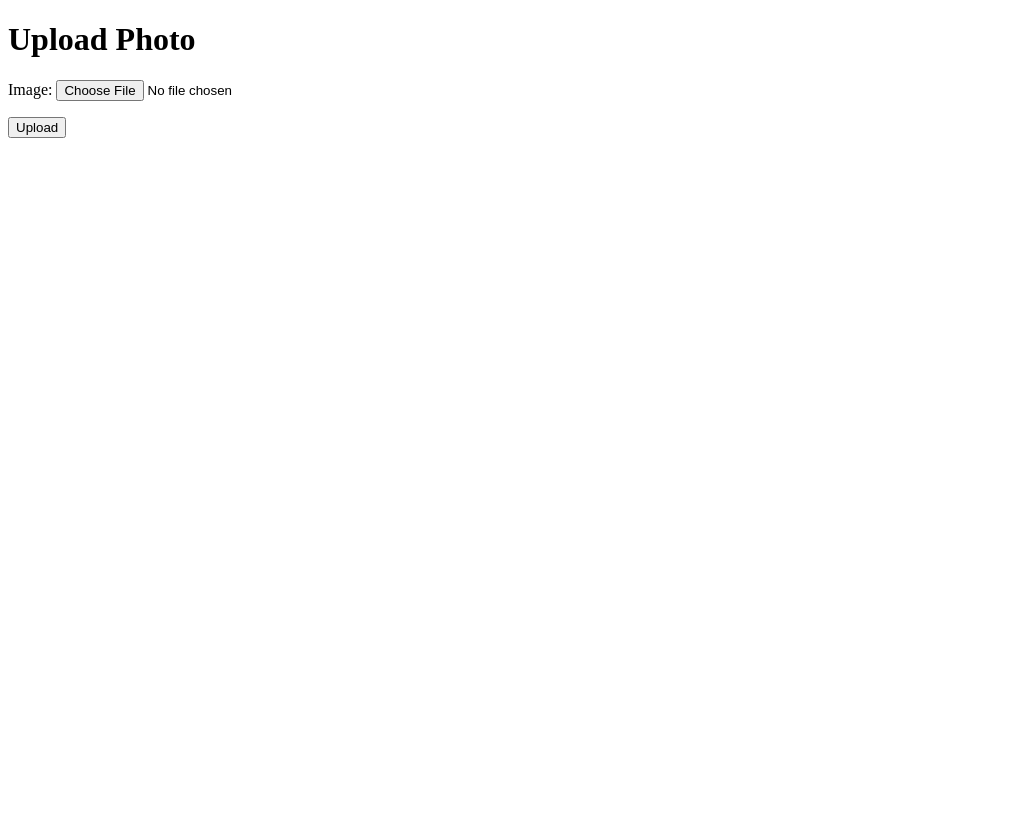
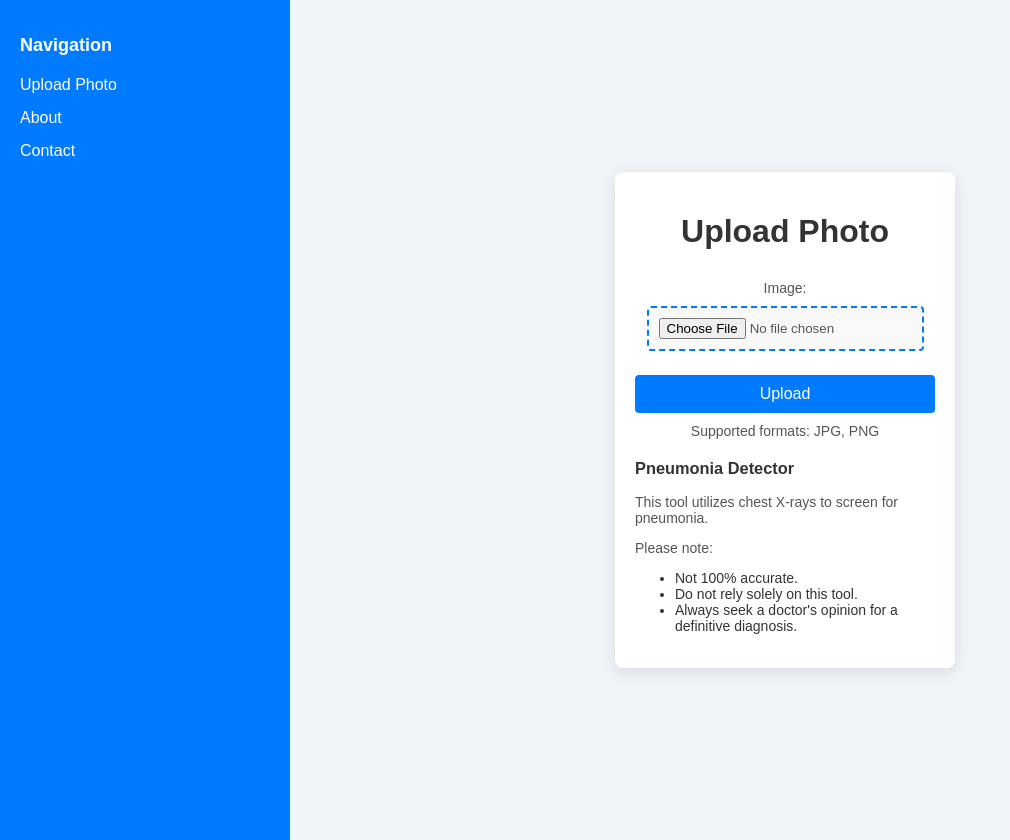
Before and after one commit to devrg0001/HealthAI, a Django app: page / in a window 1280 px wide. Shown: the whole page, without its empty margins (0-1010 px from the left). Before the commit the page ends 138 px from the top, so only its background shows below. Run offline with Django 4.2, Linux system fonts and the light colour scheme.

Commit message:
made things look pretty, changed secret key and debug to be local, so if you want to run a s a website, that needs to be changed

```diff
--- a/pneumonia_website/settings.py
+++ b/pneumonia_website/settings.py
@@ -27,12 +27,12 @@ MEDIA_ROOT = os.path.join(BASE_DIR, 'media')
 
 # SECURITY WARNING: keep the secret key used in production secret!
 
-SECRET_KEY = os.getenv('DJANGO_SECRET_KEY')
+SECRET_KEY = 'H=2854o04566@_&#47tgzd5h^74fd#z52db54445bef460'
 
 # SECURITY WARNING: don't run with debug turned on in production!
-DEBUG = False
+DEBUG = True
 
-ALLOWED_HOSTS = ['Startups-and-Service-Med.onrender.com',]
+ALLOWED_HOSTS = ['Startups-and-Service-Med.onrender.com', '127.0.0.1']
 
 
 # Application definition
--- a/website/templates/upload_photo.html
+++ b/website/templates/upload_photo.html
@@ -1,14 +1,158 @@
 <!DOCTYPE html>
-<html>
+<html lang="en">
+
 <head>
-    <title>Upload Photo</title>
+    <meta charset="UTF-8">
+    <meta name="viewport" content="width=device-width, initial-scale=1.0">
+    <title>Pneumonia Detector - Upload Photo</title>
+    <style>
+        body {
+            font-family: Arial, sans-serif;
+            background-color: #f0f4f8;
+            display: flex;
+            margin: 0;
+        }
+
+        .sidebar {
+            width: 250px;
+            background-color: #007BFF;
+            color: white;
+            padding: 20px;
+            height: 100vh; /* Full height */
+        }
+
+        .sidebar h2 {
+            color: white;
+            margin-bottom: 20px;
+            font-size: 18px;
+        }
+
+        .sidebar ul {
+            list-style-type: none;
+            padding: 0;
+        }
+
+        .sidebar ul li {
+            margin: 15px 0;
+        }
+
+        .sidebar ul li a {
+            color: white;
+            text-decoration: none;
+        }
+
+        .sidebar ul li a:hover {
+            text-decoration: underline;
+        }
+
+        .content {
+            flex-grow: 1;
+            display: flex;
+            justify-content: center;
+            align-items: center;
+            padding: 20px;
+        }
+
+        .container {
+            background-color: white;
+            border-radius: 8px;
+            box-shadow: 0 4px 15px rgba(0, 0, 0, 0.1);
+            padding: 20px;
+            width: 300px;
+            text-align: center;
+        }
+
+        h1 {
+            color: #333;
+            margin-bottom: 20px;
+        }
+
+        form {
+            display: flex;
+            flex-direction: column;
+            align-items: stretch;
+        }
+
+        input[type="file"] {
+            margin: 10px 0;
+            border: 2px dashed #007BFF;
+            border-radius: 4px;
+            padding: 10px;
+            background-color: #f9f9f9;
+        }
+
+        button {
+            background-color: #007BFF;
+            color: white;
+            border: none;
+            border-radius: 4px;
+            padding: 10px;
+            cursor: pointer;
+            font-size: 16px;
+            transition: background-color 0.3s;
+        }
+
+        button:hover {
+            background-color: #0056b3;
+        }
+
+        p {
+            font-size: 14px;
+            color: #555;
+            margin-top: 10px;
+        }
+
+        .instructions {
+            margin-top: 20px;
+            text-align: left;
+            font-size: 14px;
+            color: #333;
+        }
+
+        .result-message {
+            margin-top: 20px;
+            font-size: 16px;
+            color: #FF4136; /* Red color for emphasis */
+        }
+    </style>
 </head>
+
 <body>
+    <div class="sidebar">
+        <h2>Navigation</h2>
+        <ul>
+            <li><a href="#upload">Upload Photo</a></li>
+            <li><a href="#about">About</a></li>
+            <li><a href="#contact">Contact</a></li>
+        </ul>
+    </div>
+
+    <div class="content">
+        <div class="container">
             <h1>Upload Photo</h1>
             <form method="post" enctype="multipart/form-data">
                 {% csrf_token %}
                 {{ form.as_p }}
                 <button type="submit">Upload</button>
             </form>
+            <p>Supported formats: JPG, PNG</p>
+
+            {% if result_message %}
+                <p class="result-message">{{ result_message }}</p>
+            {% endif %}
+
+            <div class="instructions">
+                <h3>Pneumonia Detector</h3>
+                <p>This tool utilizes chest X-rays to screen for pneumonia.</p>
+                <p>Please note:</p>
+                <ul>
+                    <li>Not 100% accurate.</li>
+                    <li>Do not rely solely on this tool.</li>
+                    <li>Always seek a doctor's opinion for a definitive diagnosis.</li>
+                </ul>
+            </div>
+        </div>
+    </div>
 </body>
+
 </html>
--- a/website/views.py
+++ b/website/views.py
@@ -4,12 +4,13 @@ from django.http import HttpResponse
 from .forms import PhotoUploadForm
 from PIL import Image
 from .Pneumonia_Model_script import runImageTesting
-import io
-from django.conf import settings
 
 def testing(request):
+    result_message = None  # Initialize result message
+
     if request.method == 'POST' and request.FILES.get('image'):
         form = PhotoUploadForm(request.POST, request.FILES)
+
         if form.is_valid():
             # Get the uploaded image from the request
             image_file = request.FILES['image']
@@ -19,15 +20,11 @@ def testing(request):
 
             # Run the image through the model for prediction
             result = runImageTesting(image)
-            print(result)
 
-            # Create a response string with the file path and result
-            response_str = f"Image analyzed. Result: {result} % of pneumonia"
-
-            # Return the result as a string in the HTTP response
-            return HttpResponse(response_str)
+            # Create a response message with the result
+            result_message = f"Image analyzed. Result: {result}% of pneumonia"
 
     else:
         form = PhotoUploadForm()
 
-    return render(request, 'upload_photo.html', {'form': form})
+    return render(request, 'upload_photo.html', {'form': form, 'result_message': result_message})
```
Lines whose indentation alone changed are shown as unchanged.
